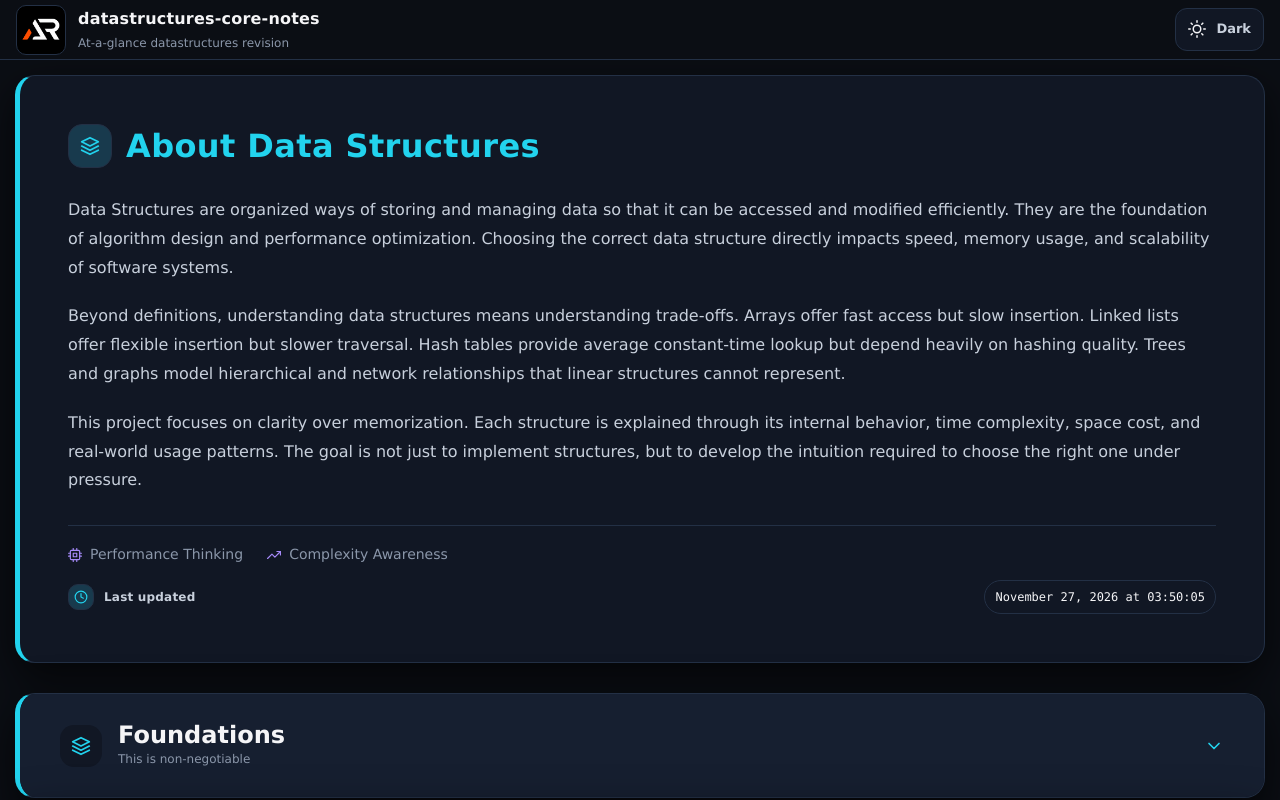
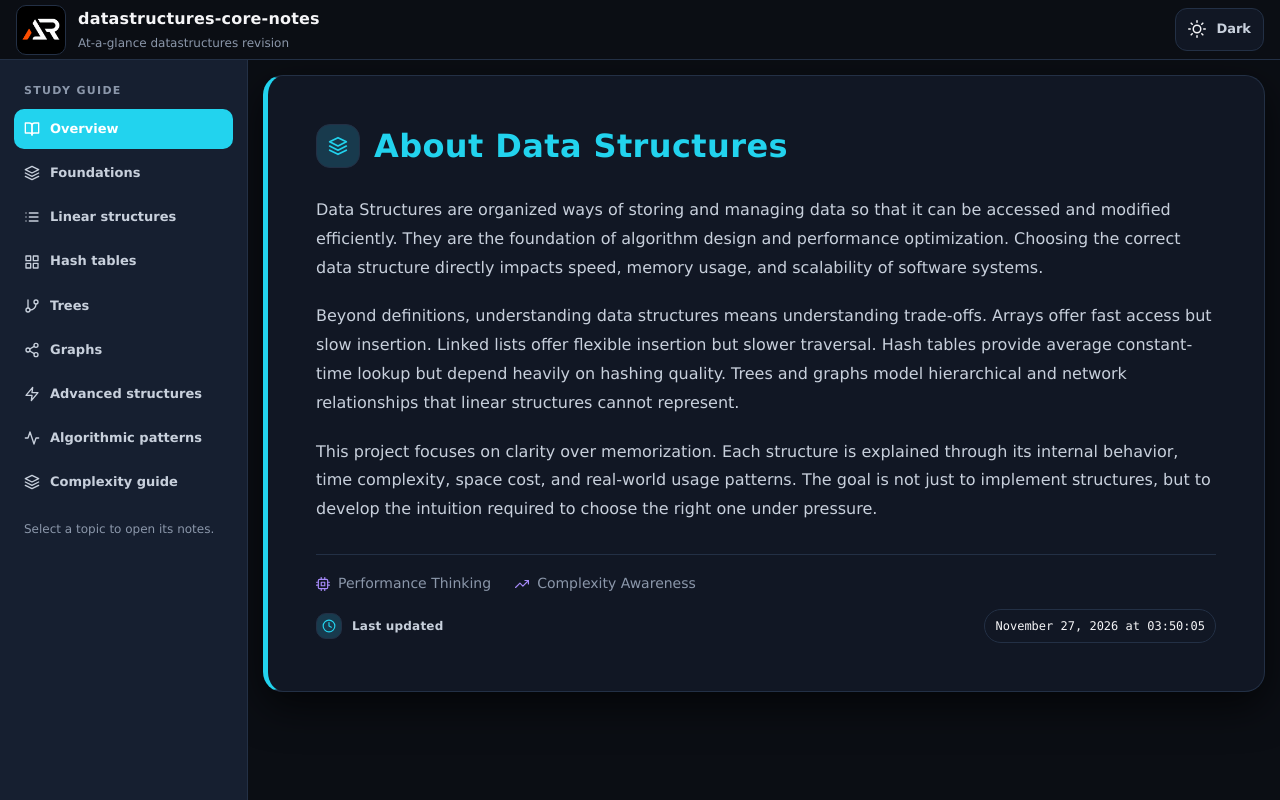
Before and after one commit to a2rp/datastructures-core-notes, a React (Vite) app: page / in a window 1280 px wide. Built offline with nearby package versions, Linux system fonts and the light colour scheme.

Commit message:
feat: add data structure topic sidebar and expanded notes

```diff
--- a/src/App.jsx
+++ b/src/App.jsx
@@ -1,5 +1,5 @@
 // App.jsx
-import React from "react";
+import React, { useState } from "react";
 import { Styled } from "./App.styled";
 import Header from "./components/header";
 import Footer from "./components/footer";
@@ -12,25 +12,33 @@ import Graphs from "./topics/graphs";
 import AdvancedStructures from "./topics/advancedStructures";
 import AlgorithmicPatterns from "./topics/algorithmicPatterns";
 import ComplexityMaster from "./topics/complexityMaster";
+import { FiActivity, FiBookOpen, FiGitBranch, FiGrid, FiLayers, FiList, FiShare2, FiZap } from "react-icons/fi";
 
 const App = () => {
+    const [activeTopic, setActiveTopic] = useState("overview");
+    const items = [["overview", "Overview", <FiBookOpen />], ["foundations", "Foundations", <FiLayers />], ["linearDataStructures", "Linear structures", <FiList />], ["hashBasedStructures", "Hash tables", <FiGrid />], ["trees", "Trees", <FiGitBranch />], ["graphs", "Graphs", <FiShare2 />], ["advancedStructures", "Advanced structures", <FiZap />], ["algorithmicPatterns", "Algorithmic patterns", <FiActivity />], ["complexityMaster", "Complexity guide", <FiLayers />]];
     return (
         <Styled.Wrapper>
             <Styled.Header>
                 <Header />
             </Styled.Header>
             <Styled.Main>
+                <aside className="studyNav" aria-label="Data structures topics">
+                    <div className="studyNavLabel">Study guide</div>
+                    <nav>{items.map(([key, label, icon]) => <button key={key} type="button" className={activeTopic === key ? "active" : ""} onClick={() => setActiveTopic(key)}>{icon}<span>{label}</span></button>)}</nav>
+                    <p>Select a topic to open its notes.</p>
+                </aside>
                 <div className="contentWrapper">
-                    <AboutDataStructures />
+                    {activeTopic === "overview" && <AboutDataStructures />}
 
-                    <Foundations />
-                    <LinearDataStructures />
-                    <HashBasedStructures />
-                    <Trees />
-                    <Graphs />
-                    <AdvancedStructures />
-                    <AlgorithmicPatterns />
-                    <ComplexityMaster />
+                    <div className={`topicWrapper ${activeTopic === "foundations" ? "activeTopic" : ""}`}><Foundations /></div>
+                    <div className={`topicWrapper ${activeTopic === "linearDataStructures" ? "activeTopic" : ""}`}><LinearDataStructures /></div>
+                    <div className={`topicWrapper ${activeTopic === "hashBasedStructures" ? "activeTopic" : ""}`}><HashBasedStructures /></div>
+                    <div className={`topicWrapper ${activeTopic === "trees" ? "activeTopic" : ""}`}><Trees /></div>
+                    <div className={`topicWrapper ${activeTopic === "graphs" ? "activeTopic" : ""}`}><Graphs /></div>
+                    <div className={`topicWrapper ${activeTopic === "advancedStructures" ? "activeTopic" : ""}`}><AdvancedStructures /></div>
+                    <div className={`topicWrapper ${activeTopic === "algorithmicPatterns" ? "activeTopic" : ""}`}><AlgorithmicPatterns /></div>
+                    <div className={`topicWrapper ${activeTopic === "complexityMaster" ? "activeTopic" : ""}`}><ComplexityMaster /></div>
                 </div>
 
                 <div className="footerWrapper">
--- a/src/App.styled.js
+++ b/src/App.styled.js
@@ -20,11 +20,20 @@ export const Styled = {
         overflow-y: auto;
         position: relative;
 
+        .studyNav { position: fixed; top: 60px; bottom: 0; left: 0; width: 248px; padding: 22px 14px; overflow-y: auto; background: var(--color-surface-2); border-right: 1px solid var(--color-border); z-index: 4; }
+        .studyNavLabel { padding: 0 10px 10px; color: var(--color-text-muted); font-size: 11px; font-weight: 900; letter-spacing: .12em; text-transform: uppercase; }
+        .studyNav nav { display: grid; gap: 4px; }
+        .studyNav button { display: flex; align-items: center; gap: 10px; width: 100%; padding: 10px; border-radius: 10px; color: var(--color-text-secondary); text-align: left; font-size: 13px; font-weight: 800; transition: background .16s ease, color .16s ease, transform .16s ease; }
+        .studyNav button svg { flex: 0 0 auto; font-size: 16px; }
+        .studyNav button:hover, .studyNav button.active { background: var(--color-primary); color: #fff; }
+        .studyNav button:hover { transform: translateX(2px); }
+        .studyNav p { margin: 18px 10px 0; color: var(--color-text-muted); font-size: 12px; }
+
         .contentWrapper {
             /* border: 1px solid #f00; */
             min-height: 100%;
             max-width: 1440px;
-            margin: auto;
+            margin: 0 0 0 248px;
             display: flex;
             flex-direction: column;
             padding: 15px;
@@ -39,5 +48,12 @@ export const Styled = {
             /* min-height: 300px; */
             flex-shrink: 0;
         }
+        .topicWrapper { display: none; }
+        .topicWrapper.activeTopic { display: block; }
+        @media (max-width: 800px) {
+            .studyNav { position: static; width: auto; margin: 12px; border: 1px solid var(--color-border); border-radius: 16px; max-height: 220px; }
+            .studyNav nav { grid-template-columns: repeat(2, minmax(0, 1fr)); }
+            .contentWrapper { margin-left: 0 !important; }
+        }
     `,
 };
--- a/src/topics/advancedStructures/index.jsx
+++ b/src/topics/advancedStructures/index.jsx
@@ -11,7 +11,7 @@ import {
 } from "react-icons/fi";
 
 const AdvancedStructures = () => {
-    const [open, setOpen] = useState(false);
+    const [open, setOpen] = useState(true);
 
     return (
         <Styled.Wrapper>
--- a/src/topics/algorithmicPatterns/index.jsx
+++ b/src/topics/algorithmicPatterns/index.jsx
@@ -12,7 +12,7 @@ import {
 } from "react-icons/fi";
 
 const AlgorithmicPatterns = () => {
-    const [open, setOpen] = useState(false);
+    const [open, setOpen] = useState(true);
 
     return (
         <Styled.Wrapper>
--- a/src/topics/complexityMaster/index.jsx
+++ b/src/topics/complexityMaster/index.jsx
@@ -12,7 +12,7 @@ import {
 } from "react-icons/fi";
 
 const ComplexityMaster = () => {
-    const [open, setOpen] = useState(false);
+    const [open, setOpen] = useState(true);
 
     return (
         <Styled.Wrapper>
--- a/src/topics/foundations/index.jsx
+++ b/src/topics/foundations/index.jsx
@@ -12,7 +12,7 @@ import {
 } from "react-icons/fi";
 
 const Foundations = () => {
-    const [open, setOpen] = useState(false);
+    const [open, setOpen] = useState(true);
 
     return (
         <Styled.Wrapper>
--- a/src/topics/graphs/index.jsx
+++ b/src/topics/graphs/index.jsx
@@ -13,7 +13,7 @@ import {
 } from "react-icons/fi";
 
 const Graphs = () => {
-    const [open, setOpen] = useState(false);
+    const [open, setOpen] = useState(true);
 
     return (
         <Styled.Wrapper>
--- a/src/topics/hashBasedStructures/index.jsx
+++ b/src/topics/hashBasedStructures/index.jsx
@@ -11,7 +11,7 @@ import {
 } from "react-icons/fi";
 
 const HashBasedStructures = () => {
-    const [open, setOpen] = useState(false);
+    const [open, setOpen] = useState(true);
 
     return (
         <Styled.Wrapper>
--- a/src/topics/linearDataStructures/index.jsx
+++ b/src/topics/linearDataStructures/index.jsx
@@ -11,7 +11,7 @@ import {
 } from "react-icons/fi";
 
 const LinearDataStructures = () => {
-    const [open, setOpen] = useState(false);
+    const [open, setOpen] = useState(true);
 
     return (
         <Styled.Wrapper>
--- a/src/topics/trees/index.jsx
+++ b/src/topics/trees/index.jsx
@@ -10,7 +10,7 @@ import {
 } from "react-icons/fi";
 
 const Trees = () => {
-    const [open, setOpen] = useState(false);
+    const [open, setOpen] = useState(true);
 
     return (
         <Styled.Wrapper>
```
Also changed, not shown: 1 other file (tests, documents, lock files or other folders).
